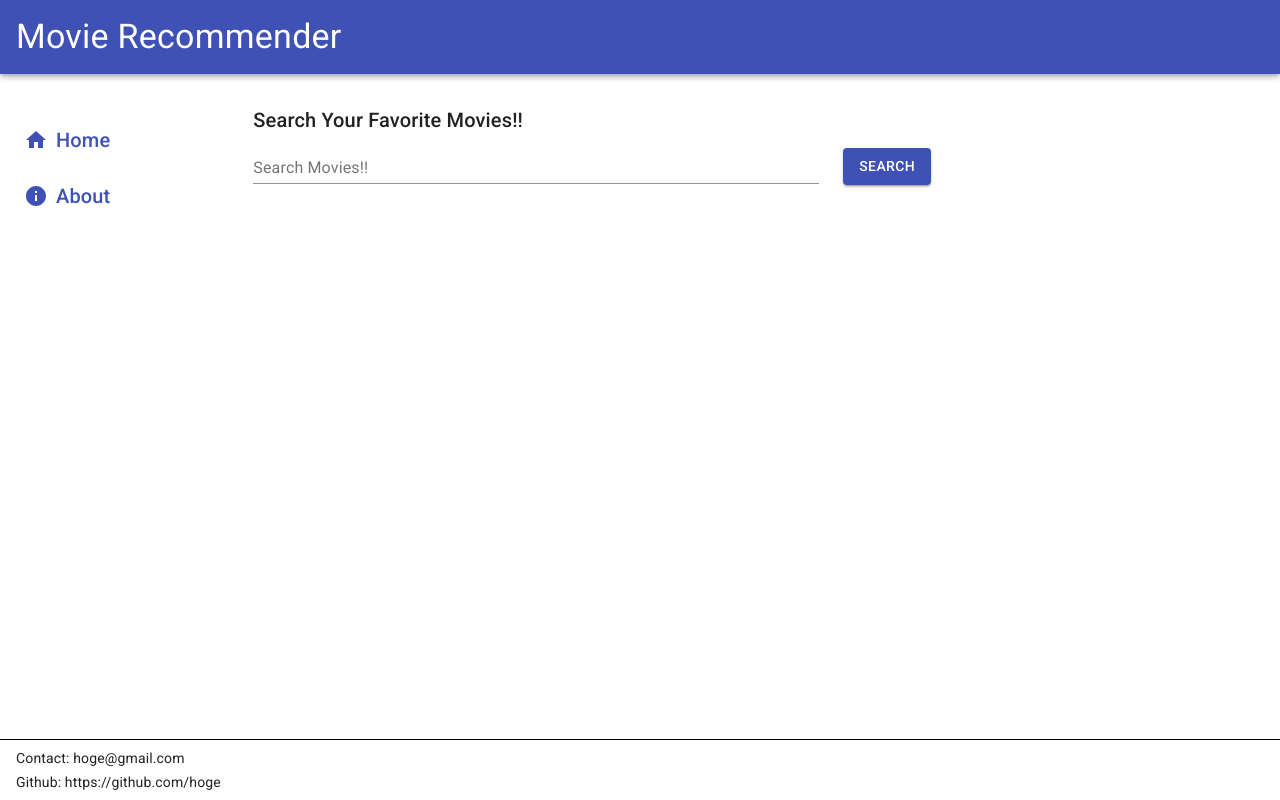
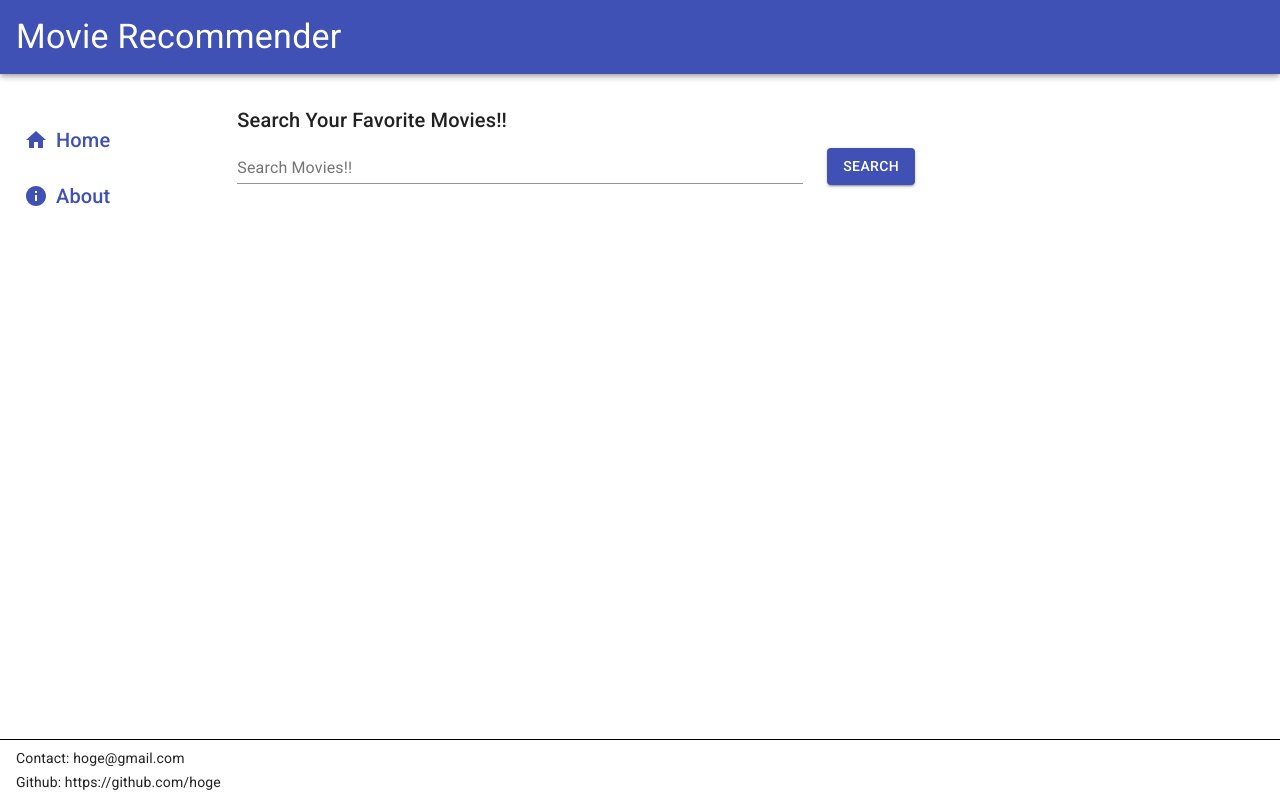
Before and after one commit to yuya-okada527/ml-playground, a Next.js app in the folder fe/: page / in a window 1280 px wide. Built offline with nearby package versions, Linux system fonts and the light colour scheme; no server answers.

Commit message:
modify margin

```diff
--- a/fe/pages/index.tsx
+++ b/fe/pages/index.tsx
@@ -19,7 +19,7 @@ import { ParsedUrlQuery } from "querystring";
 const useStyles = makeStyles((theme: Theme) =>
   createStyles({
     container: {
-      marginLeft: theme.spacing(2),
+      marginLeft: theme.spacing(0),
       marginRight: theme.spacing(2),
     },
   })
--- a/fe/pages/movies/[movie_id].tsx
+++ b/fe/pages/movies/[movie_id].tsx
@@ -18,7 +18,7 @@ import { callGetApi } from "../../utils/http";
 const useStyles = makeStyles((theme: Theme) =>
   createStyles({
     container: {
-      marginLeft: theme.spacing(2),
+      marginLeft: theme.spacing(0),
       marginRight: theme.spacing(2),
     },
   })
```
